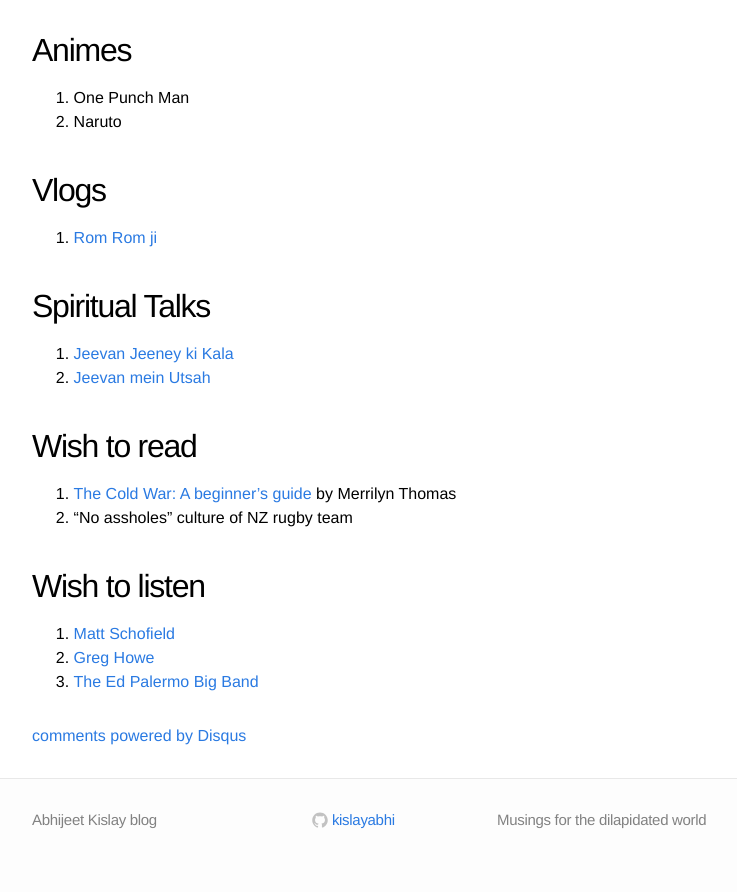
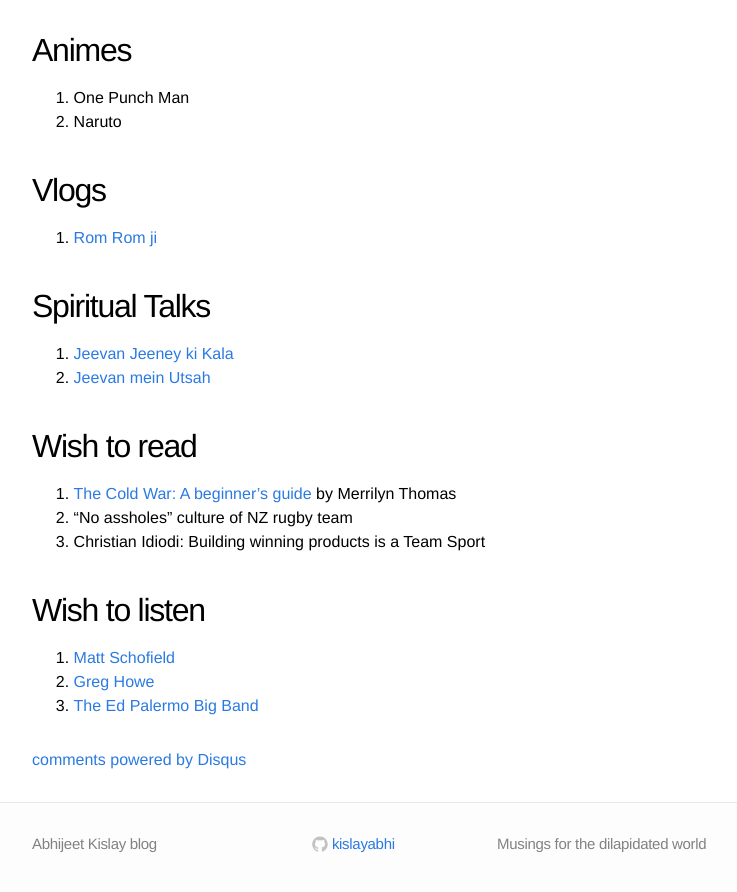
Before and after one commit to kislayabhi/kislayabhi.github.io, a Jekyll site: the page built from _posts/2024-7-23-My-personal-playlist.md, in a window 1280 px wide and 900 px high, scrolled down 1127 px. Shown: the top 892 px of the window, without its empty margins (208-945 px from the left). Built offline with Jekyll 4.4.1, drawn with Linux system fonts in a browser that asks for light colours; comment, search, counter and statistics services are not loaded.

Commit message:
Update 2024-7-23-My-personal-playlist.md

```diff
--- a/_posts/2024-7-23-My-personal-playlist.md
+++ b/_posts/2024-7-23-My-personal-playlist.md
@@ -50,6 +50,7 @@ I have since very recently started realizing that there are certain things out t
 ## Wish to read
 1. [The Cold War: A beginner's guide](https://archive.org/details/coldwarbeginners0000thom) by Merrilyn Thomas
 2. "No assholes" culture of NZ rugby team
+3. Christian Idiodi: Building winning products is a Team Sport
 
 ## Wish to listen
 1. [Matt Schofield](https://music.youtube.com/channel/UCJa1nIOOZ4HVM5v5ptCZAVw?si=anvwftx_RSbgz0kn)
```
